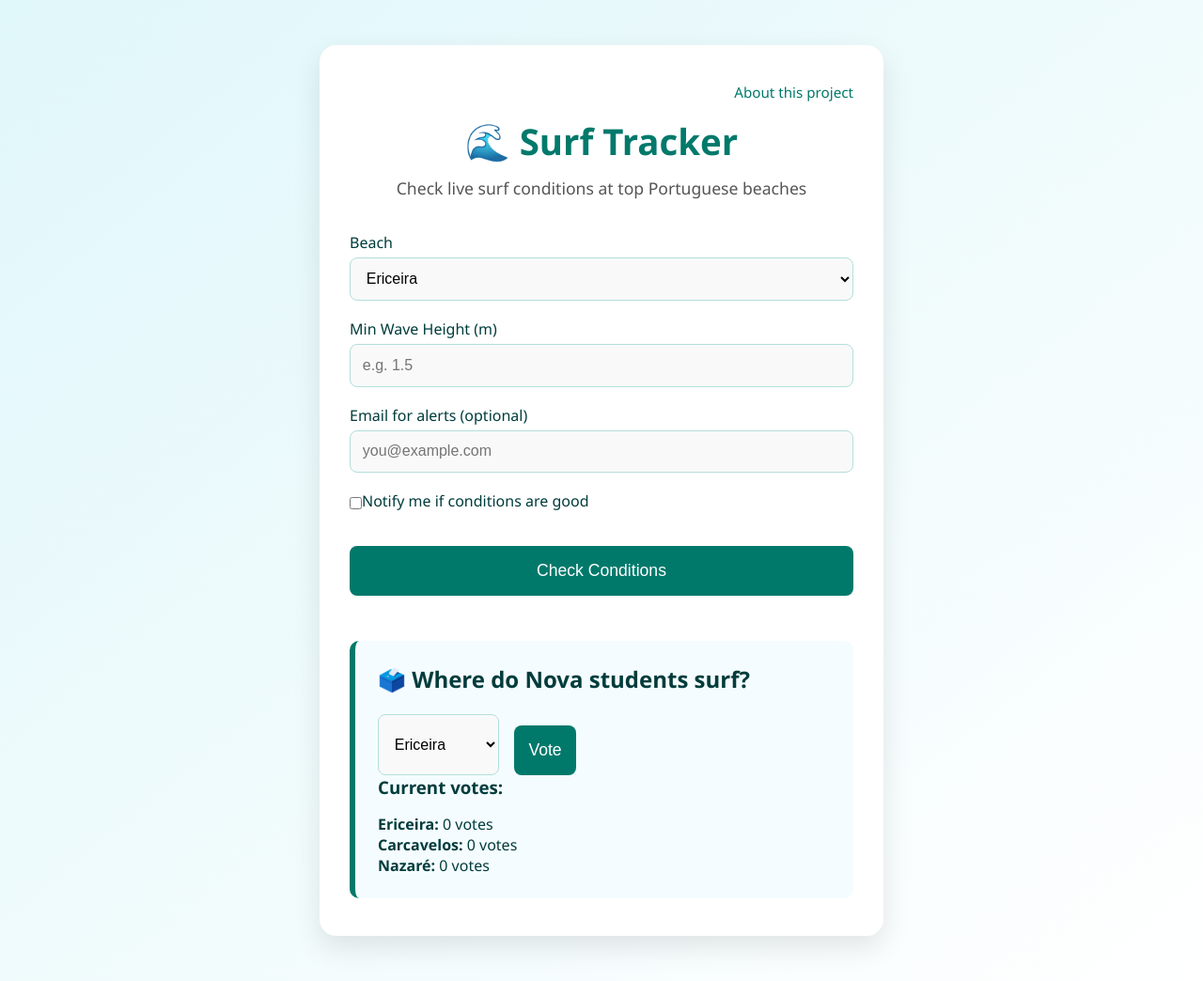
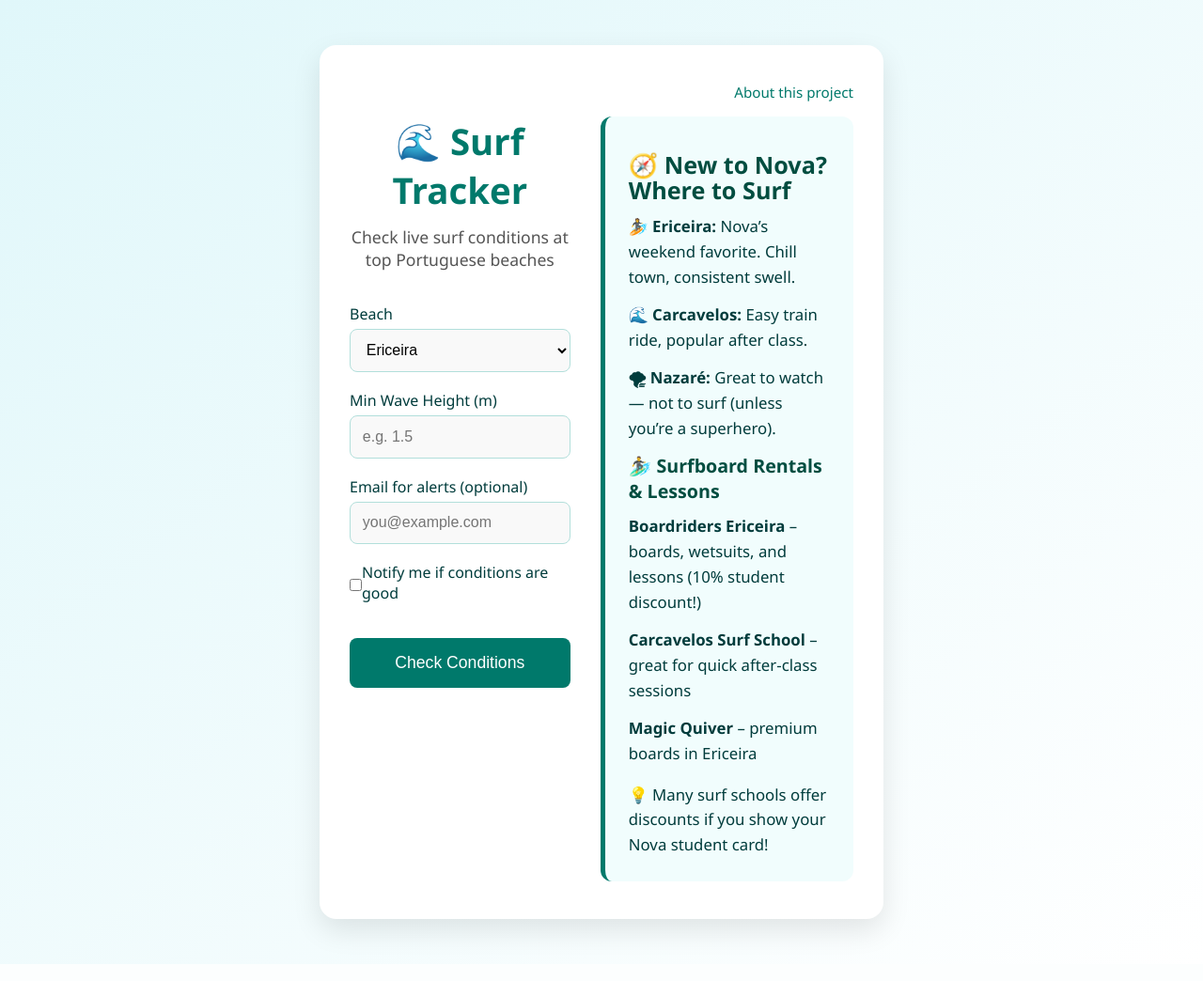
Before and after one commit to HalvorCappelenWik/surf_tracker, a Flask app: page / in a window 1280 px wide. Shown: the whole page at 94% size. Run offline with Flask 3, Linux system fonts and the light colour scheme.

Commit message:
fix new layout

```diff
--- a/static/style.css
+++ b/static/style.css
@@ -164,3 +164,39 @@
     margin-top: 1em;
     list-style-type: none;
   }
+
+
+  .two-column {
+    display: flex;
+    flex-direction: row;
+    gap: 2em;
+    justify-content: space-between;
+  }
+
+  .left-column, .right-column {
+    flex: 1;
+  }
+
+  .right-column {
+    background-color: #f1fdfd;
+    padding: 1.5em;
+    border-radius: 12px;
+    border-left: 5px solid #00796b;
+    font-size: 1.05em;
+    line-height: 1.6em;
+  }
+
+  .right-column h2, .right-column h3 {
+    color: #004d40;
+    margin-top: 0.5em;
+    margin-bottom: 0.5em;
+  }
+
+  .right-column ul {
+    list-style: none;
+    padding-left: 0;
+  }
+
+  .right-column ul li {
+    margin-bottom: 0.8em;
+  }
--- a/templates/index.html
+++ b/templates/index.html
@@ -8,11 +8,16 @@
 <body>
   <div class="app-container">
 
-        <!-- Top right About link -->
+    <!-- Top Right Nav -->
     <div class="top-bar">
       <a href="{{ url_for('about') }}">About this project</a>
     </div>
 
+    <!-- Main Content Area -->
+    <div class="two-column">
+
+      <!-- Left Column: Tracker Form -->
+      <div class="left-column">
         <h1>🌊 Surf Tracker</h1>
         <p class="subtitle">Check live surf conditions at top Portuguese beaches</p>
 
@@ -43,31 +48,6 @@
 
           <button type="submit">Check Conditions</button>
         </form>
-        <div class="vote-section">
-            <h2>🗳️ Where do Nova students surf?</h2>
-            <form action="/vote" method="post" class="vote-form">
-              <select name="spot">
-                <option value="Ericeira">Ericeira</option>
-                <option value="Carcavelos">Carcavelos</option>
-                <option value="Nazaré">Nazaré</option>
-              </select>
-              <button type="submit">Vote</button>
-            </form>
-
-            {% if vote_message %}
-              <p class="vote-msg">{{ vote_message }}</p>
-            {% endif %}
-
-            <div class="vote-results">
-              <h3>Current votes:</h3>
-              <ul>
-                {% for spot, count in vote_counts.items() %}
-                  <li><strong>{{ spot }}:</strong> {{ count }} votes</li>
-                {% endfor %}
-              </ul>
-            </div>
-          </div>
-
 
         {% if result %}
           <div class="result-card
@@ -77,7 +57,27 @@
             <pre>{{ result }}</pre>
           </div>
         {% endif %}
+      </div>
 
+      <!-- Right Column: Nova Info -->
+      <div class="right-column">
+        <h2>🧭 New to Nova? Where to Surf</h2>
+        <ul>
+          <li><strong>🏄 Ericeira:</strong> Nova’s weekend favorite. Chill town, consistent swell.</li>
+          <li><strong>🌊 Carcavelos:</strong> Easy train ride, popular after class.</li>
+          <li><strong>🌪 Nazaré:</strong> Great to watch — not to surf (unless you’re a superhero).</li>
+        </ul>
+
+        <h3>🏄‍♂️ Surfboard Rentals & Lessons</h3>
+        <ul>
+          <li><strong>Boardriders Ericeira</strong> – boards, wetsuits, and lessons (10% student discount!)</li>
+          <li><strong>Carcavelos Surf School</strong> – great for quick after-class sessions</li>
+          <li><strong>Magic Quiver</strong> – premium boards in Ericeira</li>
+        </ul>
+
+        <p style="margin-top: 1em;">💡 Many surf schools offer discounts if you show your Nova student card!</p>
+      </div>
+    </div>
   </div>
 </body>
 </html>
```
Lines whose indentation alone changed are shown as unchanged.
